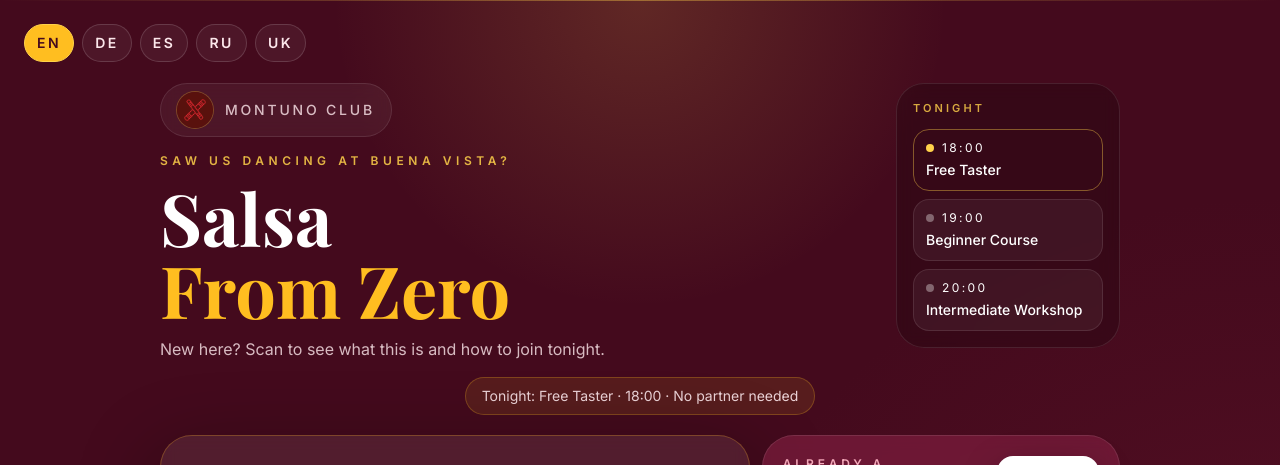
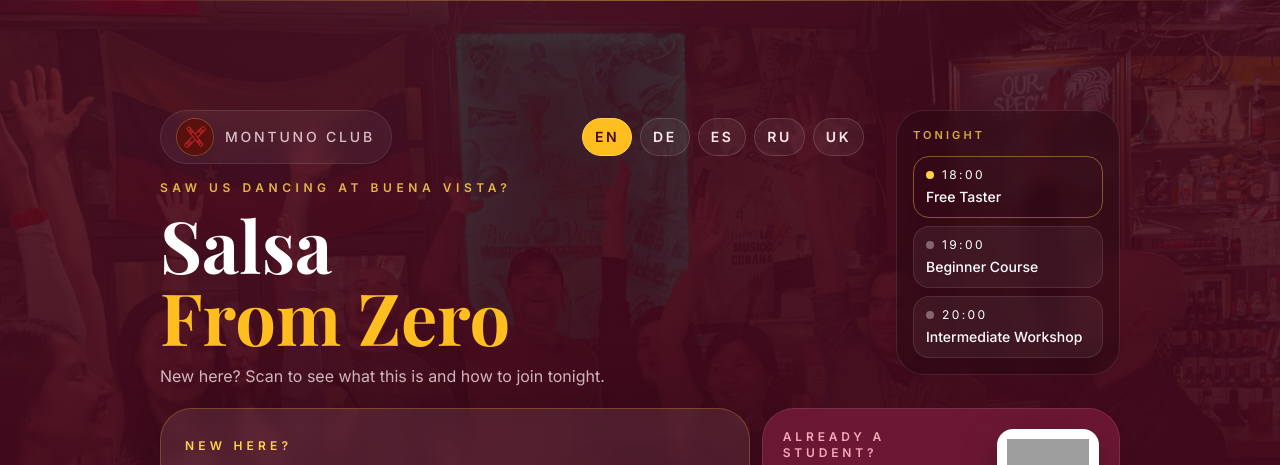
Before and after one commit to razbakov/montuno-club, a Nuxt app: page /join in a window 1280 px wide. Shown: the top 465 px of the page. Built offline with nearby package versions, Linux system fonts and the light colour scheme; grey boxes are pictures that could not be loaded.

Commit message:
align join kiosk header and background

```diff
--- a/app/pages/join.vue
+++ b/app/pages/join.vue
@@ -74,16 +74,19 @@ const discoverUrl = 'https://montuno.club'
   <div
     class="kiosk-page relative min-h-screen overflow-hidden bg-wine-950 text-white"
   >
-    <div class="absolute inset-0 bg-[radial-gradient(circle_at_top,_rgba(244,195,79,0.16),_transparent_30%),radial-gradient(circle_at_bottom_right,_rgba(111,24,46,0.45),_transparent_40%)]" />
+    <img
+      src="/images/group.jpg"
+      alt="Salsa Cubana class at Buena Vista Bar Munich"
+      class="absolute inset-0 h-full w-full object-cover"
+    />
+    <div class="absolute inset-0 bg-gradient-to-b from-wine-950/85 via-wine-950/72 to-wine-950" />
     <div class="absolute inset-x-0 top-0 h-px bg-gradient-to-r from-transparent via-gold-300/40 to-transparent" />
-    <div class="absolute left-4 top-4 z-20 sm:left-6 sm:top-6">
-      <LangSwitcher variant="buttons" />
-    </div>
 
     <div
       class="relative mx-auto flex min-h-screen w-full max-w-5xl flex-col justify-center px-5 py-5 sm:px-8 sm:py-6"
     >
       <div class="relative md:pr-64">
+        <div class="flex items-center justify-between gap-4">
           <div
             class="inline-flex items-center gap-3 rounded-full border border-white/10 bg-white/5 px-4 py-2 text-xs text-wine-100/80 backdrop-blur sm:text-sm"
           >
@@ -93,6 +96,8 @@ const discoverUrl = 'https://montuno.club'
               class="h-8 w-8 rounded-full ring-1 ring-gold-400/30 sm:h-9 sm:w-9"
             />
             <span class="font-medium tracking-[0.2em] uppercase">Montuno Club</span>
+          </div>
+          <LangSwitcher variant="buttons" />
         </div>
 
         <div class="mt-4 max-w-2xl">
@@ -136,13 +141,6 @@ const discoverUrl = 'https://montuno.club'
               </p>
             </div>
           </div>
-        </div>
-      </div>
-
-      <div class="mt-4 flex justify-center text-sm text-wine-100/90">
-        <div class="rounded-full border border-gold-400/25 bg-gold-400/10 px-4 py-2 text-center">
-          {{ $t('join.tonight') }}: {{ $t(`join.classes.${currentClass.key}`) }}
-          &middot; {{ currentClass.time }} &middot; {{ $t('join.noPartner') }}
         </div>
       </div>
 
```
Also changed, not shown: 1 other file (tests, documents, lock files or other folders). Lines whose indentation alone changed are shown as unchanged.
